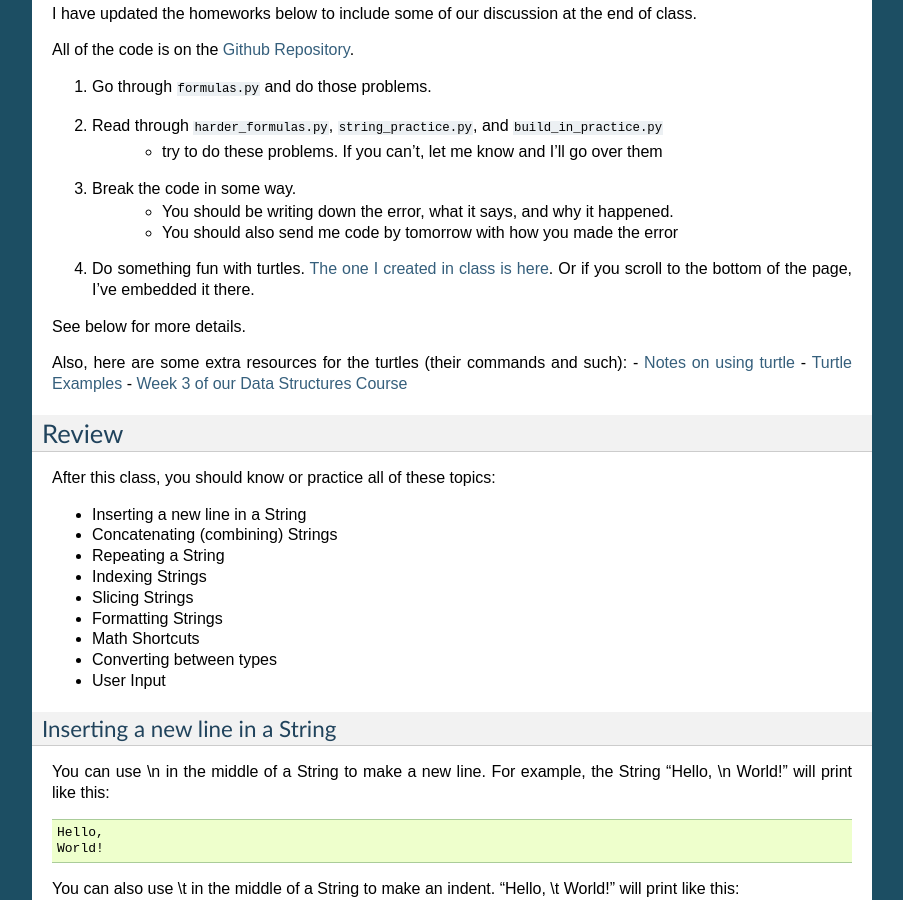
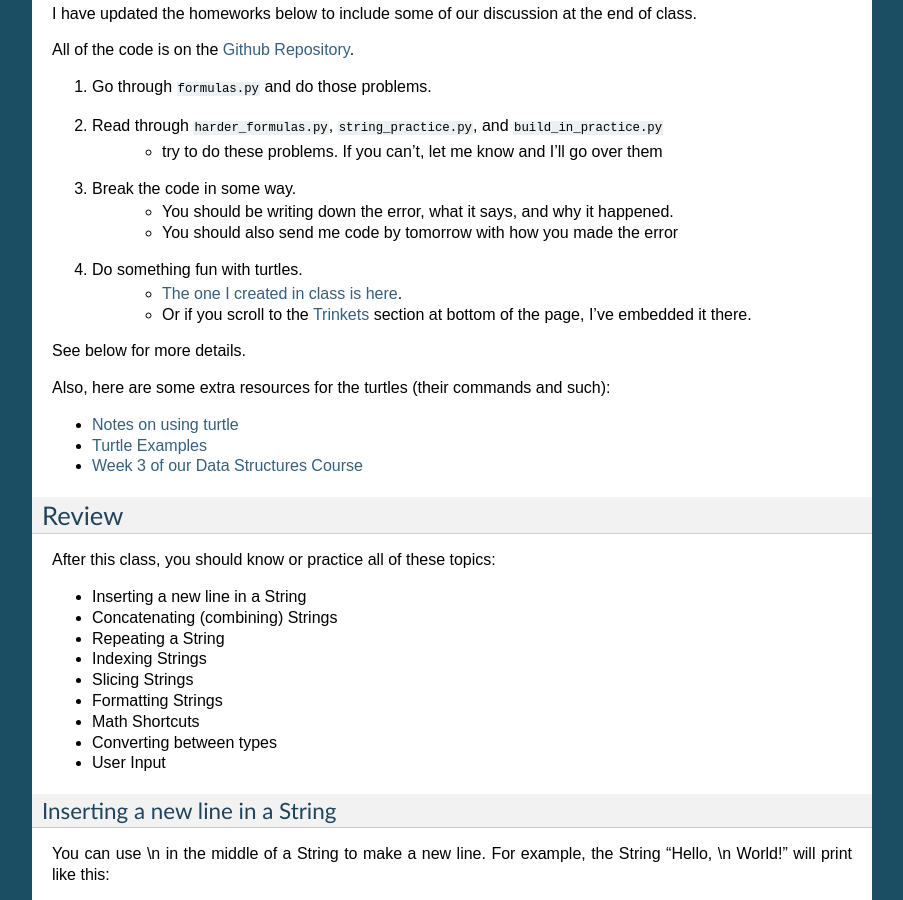
Before and after one commit to Heroes-Academy/Intro-to-Python-Summer-2016, a Sphinx documentation site: the page built from docs/source/day2.rst, in a window 1280 px wide and 900 px high, scrolled down 574 px. Shown: the whole window, without its empty margins (198-1101 px from the left). Built offline with Sphinx 7.4.7, drawn with Linux system fonts in a browser that asks for light colours.

```diff
--- a/docs/source/day2.rst
+++ b/docs/source/day2.rst
@@ -41,11 +41,14 @@ All of the code is on the `Github Repository  <https://github.com/Heroes-Academy
 3. Break the code in some way.
     - You should be writing down the error, what it says, and why it happened.
     - You should also send me code by tomorrow with how you made the error
-4. Do something fun with turtles. `The one I created in class is here <https://trinket.io/python/c9c47d373c>`_.  Or if you scroll to the bottom of the page, I've embedded it there.
+4. Do something fun with turtles.
+    - `The one I created in class is here <https://trinket.io/python/c9c47d373c>`_.
+    - Or if you scroll to the Trinkets_ section at bottom of the page, I've embedded it there.
 
 See below for more details.
 
 Also, here are some extra resources for the turtles (their commands and such):
+
 - `Notes on using turtle <http://www.eg.bucknell.edu/~hyde/Python3/TurtleDirections.html>`_
 - `Turtle Examples <https://michael0x2a.com/blog/turtle-examples>`_
 - `Week 3 of our Data Structures Course <http://ds.cs.njgifted.org/en/latest/week3.html>`_
```
